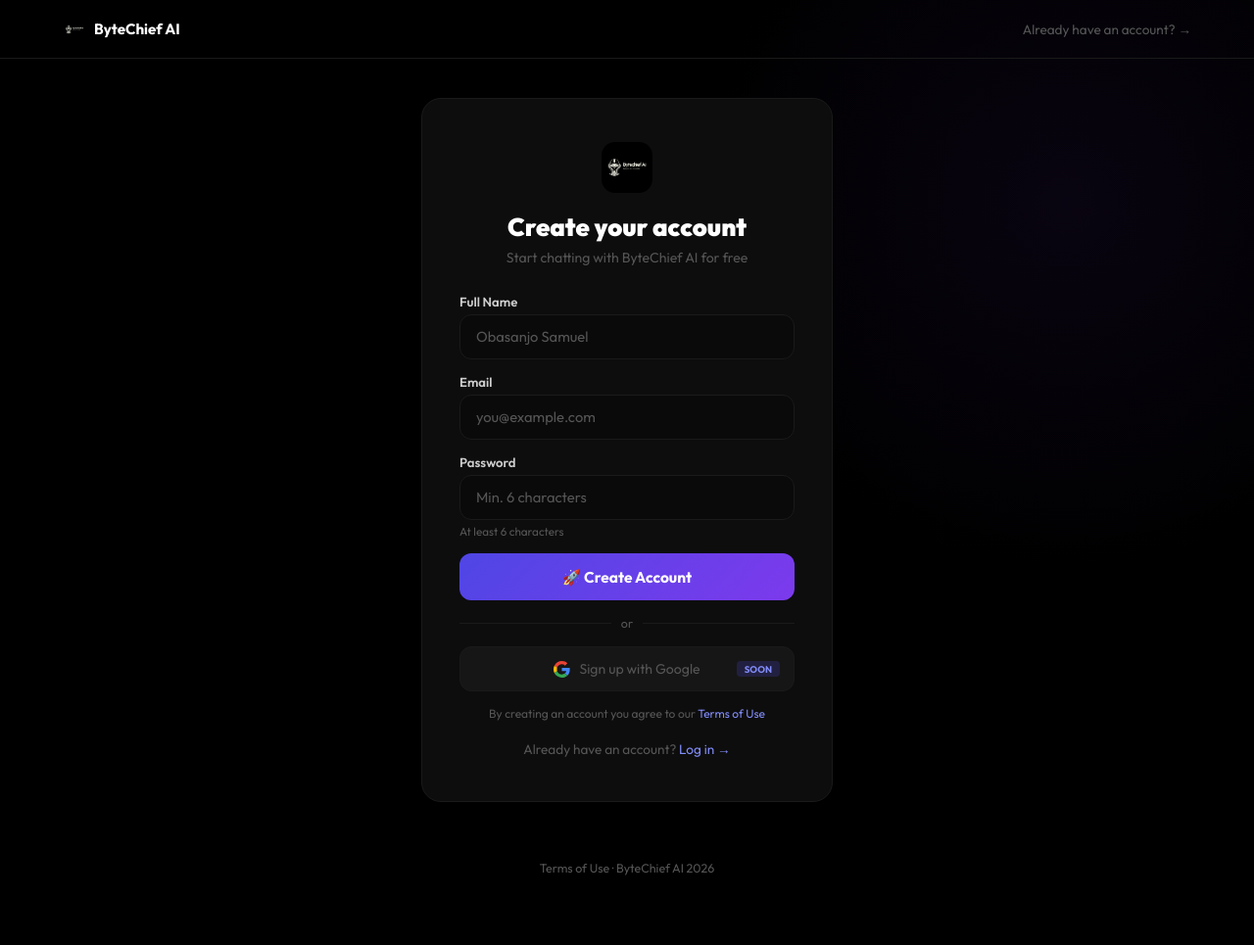
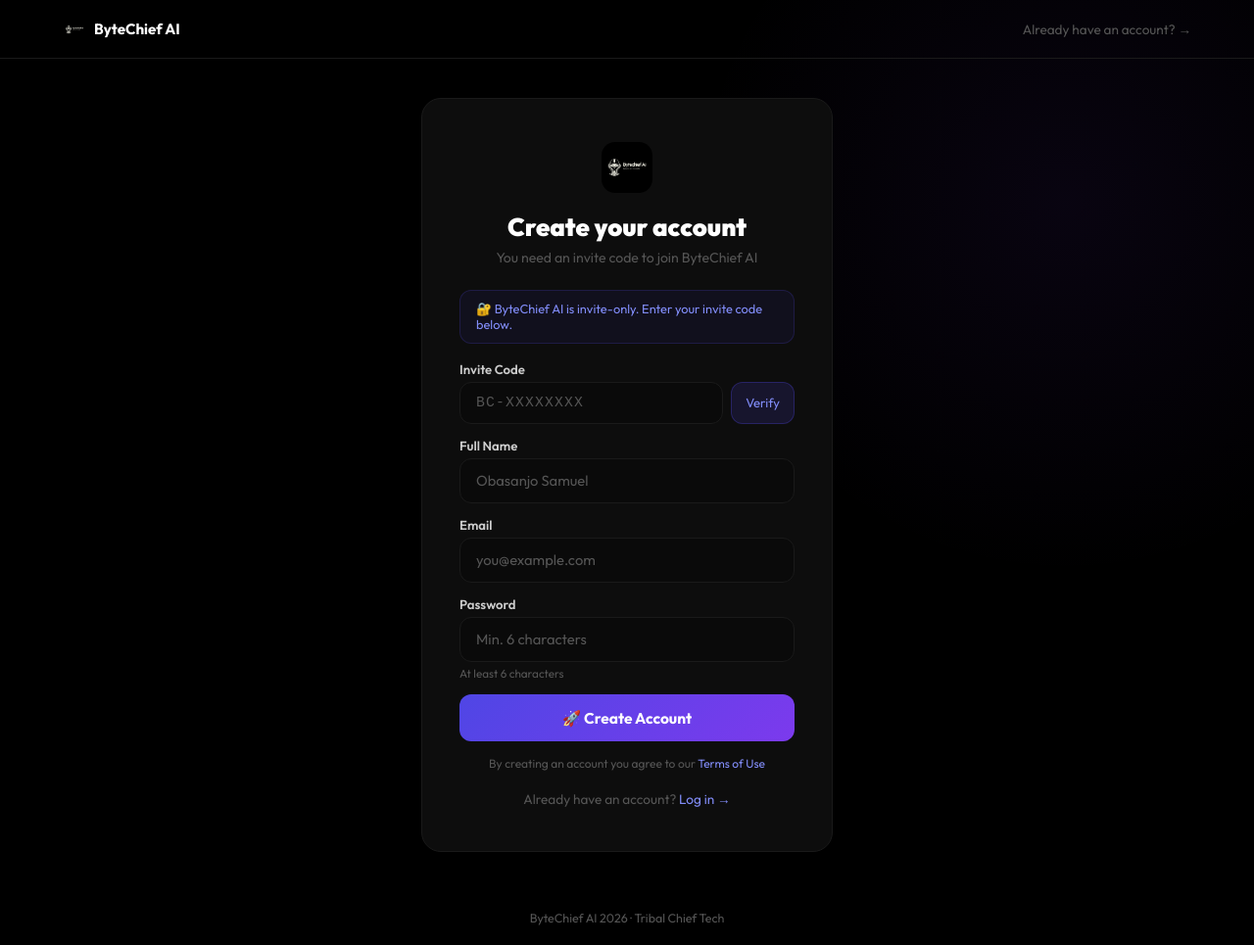
Before and after one commit to skochy-cyber/bytechief-web, a website: page signup.html in a window 1280 px wide. Shown: the whole page at 98% size. Before the commit the page ends 914 px from the top, so only its background shows below. Drawn offline with Linux system fonts and the light colour scheme.

Commit message:
signup.html

```diff
--- a/signup.html
+++ b/signup.html
@@ -4,25 +4,12 @@
 <meta charset="UTF-8">
 <meta name="viewport" content="width=device-width,initial-scale=1.0">
 <meta name="theme-color" content="#4f46e5">
-<meta name="description" content="ByteChief AI — Your intelligent AI assistant on the web. Chat, voice commands, and simulate phone actions.">
-<meta property="og:title" content="ByteChief AI">
-<meta property="og:description" content="Your intelligent AI assistant — chat, voice, and phone commands.">
-<meta property="og:image" content="/assets/og-image.png">
-<meta property="og:type" content="website">
-<meta name="twitter:card" content="summary_large_image">
 <meta name="mobile-web-app-capable" content="yes">
 <meta name="apple-mobile-web-app-capable" content="yes">
-<meta name="apple-mobile-web-app-status-bar-style" content="black-translucent">
-<meta name="apple-mobile-web-app-title" content="ByteChief AI">
-<link rel="manifest" href="/manifest.json">
-<link rel="icon" type="image/x-icon" href="/assets/favicon.ico">
-<link rel="icon" type="image/png" sizes="32x32" href="/assets/favicon-32.png">
-<link rel="icon" type="image/png" sizes="16x16" href="/assets/favicon-16.png">
-<link rel="apple-touch-icon" sizes="180x180" href="/assets/apple-touch-icon.png">
-<link rel="icon" type="image/png" sizes="192x192" href="/assets/icon-192.png">
-<link rel="icon" type="image/png" sizes="512x512" href="/assets/icon-512.png">
 <title>ByteChief AI — Sign Up</title>
 <link href="https://fonts.googleapis.com/css2?family=Outfit:wght@400;600;700;900&display=swap" rel="stylesheet">
+<link rel="manifest" href="/manifest.json">
+<link rel="icon" href="/assets/favicon.ico">
 <style>
 :root{--bg:#000;--surface:#0a0a0a;--card:#0d0d0d;--border:#1a1a1a;--text:#fff;--muted:#555;--primary:#4f46e5;--r:12px;}
 *{margin:0;padding:0;box-sizing:border-box;}
@@ -34,23 +21,26 @@
 nav a{color:var(--muted);text-decoration:none;font-size:.85rem;transition:.2s;}nav a:hover{color:var(--text);}
 .wrap{flex:1;display:flex;align-items:center;justify-content:center;padding:40px 20px;position:relative;z-index:1;}
 .card{background:var(--card);border:1px solid var(--border);border-radius:20px;padding:44px 38px;width:100%;max-width:420px;}
-.card-head{text-align:center;margin-bottom:28px;}
+.card-head{text-align:center;margin-bottom:24px;}
 .card-head img{width:52px;height:52px;border-radius:14px;margin-bottom:14px;}
 .card-head h1{font-size:1.6rem;font-weight:800;margin-bottom:6px;}
 .card-head p{color:var(--muted);font-size:.88rem;}
-.form-group{margin-bottom:15px;}
+.invite-notice{background:rgba(79,70,229,.08);border:1px solid rgba(79,70,229,.2);border-radius:var(--r);padding:.65rem 1rem;font-size:.8rem;color:#818cf8;margin-bottom:18px;display:flex;align-items:center;gap:6px;}
+.form-group{margin-bottom:14px;}
 .form-label{display:block;font-size:.82rem;font-weight:600;margin-bottom:5px;color:#ccc;}
 .form-input{width:100%;padding:.78rem 1rem;background:var(--surface);border:1.5px solid var(--border);border-radius:var(--r);color:var(--text);font-family:inherit;font-size:.92rem;transition:.2s;outline:none;}
 .form-input:focus{border-color:rgba(79,70,229,.6);box-shadow:0 0 0 3px rgba(79,70,229,.12);}
 .form-input::placeholder{color:var(--muted);}
+.form-input.valid{border-color:rgba(16,185,129,.5);}
+.form-input.invalid{border-color:rgba(239,68,68,.5);}
 .pw-hint{font-size:.73rem;color:var(--muted);margin-top:4px;}
-.btn-submit{width:100%;padding:.88rem;background:linear-gradient(135deg,#4f46e5,#7c3aed);color:#fff;border:none;border-radius:var(--r);font-family:inherit;font-size:.97rem;font-weight:700;cursor:pointer;transition:.2s;display:flex;align-items:center;justify-content:center;gap:8px;}
+.code-row{display:flex;gap:8px;}
+.code-row .form-input{text-transform:uppercase;letter-spacing:.08em;font-family:'Courier New',monospace;}
+.validate-btn{padding:.78rem 14px;background:rgba(79,70,229,.15);border:1.5px solid rgba(79,70,229,.3);border-radius:var(--r);color:#818cf8;font-family:inherit;font-size:.82rem;cursor:pointer;white-space:nowrap;transition:.2s;}
+.validate-btn:hover{background:rgba(79,70,229,.25);}
+.btn-submit{width:100%;padding:.88rem;background:linear-gradient(135deg,#4f46e5,#7c3aed);color:#fff;border:none;border-radius:var(--r);font-family:inherit;font-size:.97rem;font-weight:700;cursor:pointer;transition:.2s;display:flex;align-items:center;justify-content:center;gap:8px;margin-top:4px;}
 .btn-submit:hover{opacity:.9;transform:translateY(-1px);}
 .btn-submit:disabled{opacity:.5;cursor:not-allowed;transform:none;}
-.divider{display:flex;align-items:center;gap:10px;color:var(--muted);font-size:.78rem;margin:16px 0;}
-.divider::before,.divider::after{content:'';flex:1;height:1px;background:var(--border);}
-.google-btn{width:100%;padding:.82rem;background:rgba(255,255,255,.04);border:1.5px solid var(--border);border-radius:var(--r);color:var(--muted);font-family:inherit;font-size:.88rem;cursor:not-allowed;display:flex;align-items:center;justify-content:center;gap:9px;position:relative;}
-.soon{position:absolute;right:14px;background:rgba(79,70,229,.2);color:#818cf8;font-size:.6rem;font-weight:700;padding:.15rem .5rem;border-radius:4px;text-transform:uppercase;}
 .err-box{background:rgba(239,68,68,.08);border:1px solid rgba(239,68,68,.25);border-radius:var(--r);padding:.7rem 1rem;font-size:.83rem;color:#f87171;margin-bottom:14px;display:none;}
 .err-box.show{display:block;}
 .ok-box{background:rgba(34,197,94,.08);border:1px solid rgba(34,197,94,.25);border-radius:var(--r);padding:.7rem 1rem;font-size:.83rem;color:#4ade80;margin-bottom:14px;display:none;}
@@ -60,7 +50,6 @@
 .bottom{text-align:center;margin-top:18px;font-size:.85rem;color:var(--muted);}
 .bottom a{color:#818cf8;text-decoration:none;}
 footer{position:relative;z-index:1;text-align:center;padding:20px;font-size:.78rem;color:var(--muted);}
-footer a{color:var(--muted);text-decoration:none;}footer a:hover{color:var(--text);}
 </style>
 </head>
 <body>
@@ -75,11 +64,25 @@
     <div class="card-head">
       <img src="assets/logo-dark.png" alt="ByteChief AI">
       <h1>Create your account</h1>
-      <p>Start chatting with ByteChief AI for free</p>
+      <p>You need an invite code to join ByteChief AI</p>
     </div>
+
+    <div class="invite-notice">🔐 ByteChief AI is invite-only. Enter your invite code below.</div>
+
     <div class="err-box" id="errBox"></div>
     <div class="ok-box"  id="okBox"></div>
+
     <form id="signupForm">
+      <!-- Invite code -->
+      <div class="form-group">
+        <label class="form-label">Invite Code</label>
+        <div class="code-row">
+          <input type="text" id="inviteCode" class="form-input" placeholder="BC-XXXXXXXX" maxlength="11" oninput="onCodeInput(this)" autocomplete="off">
+          <button type="button" class="validate-btn" onclick="validateCode()">Verify</button>
+        </div>
+        <div class="pw-hint" id="codeHint" style="margin-top:5px;"></div>
+      </div>
+
       <div class="form-group">
         <label class="form-label">Full Name</label>
         <input type="text" id="name" class="form-input" placeholder="Obasanjo Samuel" autocomplete="name">
@@ -93,29 +96,80 @@
         <input type="password" id="password" class="form-input" placeholder="Min. 6 characters" required autocomplete="new-password">
         <div class="pw-hint">At least 6 characters</div>
       </div>
+
       <button type="submit" class="btn-submit" id="submitBtn">🚀 Create Account</button>
     </form>
-    <div class="divider">or</div>
-    <div class="google-btn">
-      <svg width="17" height="17" viewBox="0 0 48 48"><path fill="#EA4335" d="M24 9.5c3.54 0 6.71 1.22 9.21 3.6l6.85-6.85C35.9 2.38 30.47 0 24 0 14.62 0 6.51 5.38 2.56 13.22l7.98 6.19C12.43 13.72 17.74 9.5 24 9.5z"/><path fill="#4285F4" d="M46.98 24.55c0-1.57-.15-3.09-.38-4.55H24v9.02h12.94c-.58 2.96-2.26 5.48-4.78 7.18l7.73 6c4.51-4.18 7.09-10.36 7.09-17.65z"/><path fill="#FBBC05" d="M10.53 28.59c-.48-1.45-.76-2.99-.76-4.59s.27-3.14.76-4.59l-7.98-6.19C.92 16.46 0 20.12 0 24c0 3.88.92 7.54 2.56 10.78l7.97-6.19z"/><path fill="#34A853" d="M24 48c6.48 0 11.93-2.13 15.89-5.81l-7.73-6c-2.18 1.48-4.97 2.36-8.16 2.36-6.26 0-11.57-4.22-13.47-9.91l-7.98 6.19C6.51 42.62 14.62 48 24 48z"/></svg>
-      Sign up with Google <span class="soon">Soon</span>
-    </div>
+
     <div class="terms-note">By creating an account you agree to our <a href="terms.html">Terms of Use</a></div>
     <div class="bottom">Already have an account? <a href="login.html">Log in →</a></div>
   </div>
 </div>
 
-<footer><a href="terms.html">Terms of Use</a> · ByteChief AI 2026</footer>
+<footer>ByteChief AI 2026 · Tribal Chief Tech</footer>
 
 <script>
-if (localStorage.getItem('bc_token')) window.location.href = 'dashboard.html';
+if (localStorage.getItem('bc_token') || sessionStorage.getItem('bc_token'))
+  window.location.href = 'dashboard.html';
+
+let codeValid = false;
+
+function onCodeInput(el) {
+  el.value = el.value.toUpperCase().replace(/[^A-Z0-9\-]/g,'');
+  codeValid = false;
+  document.getElementById('codeHint').textContent = '';
+  el.className = 'form-input';
+}
+
+async function validateCode() {
+  const code = document.getElementById('inviteCode').value.trim().toUpperCase();
+  const hint = document.getElementById('codeHint');
+  const inp  = document.getElementById('inviteCode');
+  if (!code) { hint.textContent = 'Please enter a code first'; hint.style.color='#f87171'; return; }
+  hint.textContent = 'Checking...'; hint.style.color = '#555';
+  try {
+    const res  = await fetch(`/api/invite/validate/${code}`);
+    const data = await res.json();
+    if (data.valid) {
+      codeValid = true;
+      inp.className = 'form-input valid';
+      hint.textContent = '✅ Valid invite code!';
+      hint.style.color = '#4ade80';
+      // Pre-fill email if code is assigned to specific email
+      if (data.email) {
+        document.getElementById('email').value = data.email;
+      }
+    } else {
+      codeValid = false;
+      inp.className = 'form-input invalid';
+      hint.textContent = '❌ Invalid or already used code';
+      hint.style.color = '#f87171';
+    }
+  } catch {
+    hint.textContent = 'Could not verify code. Try again.';
+    hint.style.color = '#f87171';
+  }
+}
 
 document.getElementById('signupForm').addEventListener('submit', async (e) => {
   e.preventDefault();
-  const btn = document.getElementById('submitBtn');
-  const err = document.getElementById('errBox');
-  const ok  = document.getElementById('okBox');
+  const btn  = document.getElementById('submitBtn');
+  const err  = document.getElementById('errBox');
+  const ok   = document.getElementById('okBox');
+  const code = document.getElementById('inviteCode').value.trim().toUpperCase();
+
   err.classList.remove('show'); ok.classList.remove('show');
+
+  if (!code) {
+    err.textContent = 'Please enter your invite code';
+    err.classList.add('show'); return;
+  }
+
+  const password = document.getElementById('password').value;
+  if (password.length < 6) {
+    err.textContent = 'Password must be at least 6 characters';
+    err.classList.add('show'); return;
+  }
+
   btn.disabled = true; btn.textContent = '⏳ Creating account...';
 
   try {
@@ -123,15 +177,20 @@
       method: 'POST',
       headers: { 'Content-Type': 'application/json' },
       body: JSON.stringify({
-        email:    document.getElementById('email').value.trim(),
-        password: document.getElementById('password').value,
-        name:     document.getElementById('name').value.trim(),
+        email:      document.getElementById('email').value.trim(),
+        password,
+        name:       document.getElementById('name').value.trim(),
+        inviteCode: code,
       }),
     });
     const data = await res.json();
     if (!res.ok) throw new Error(data.error || 'Registration failed');
+
     localStorage.setItem('bc_token', data.token);
     localStorage.setItem('bc_user',  JSON.stringify(data.user));
+    sessionStorage.setItem('bc_token', data.token);
+    sessionStorage.setItem('bc_user',  JSON.stringify(data.user));
+
     ok.textContent = '✅ Account created! Redirecting...';
     ok.classList.add('show');
     btn.textContent = '✅ Done!';
```
